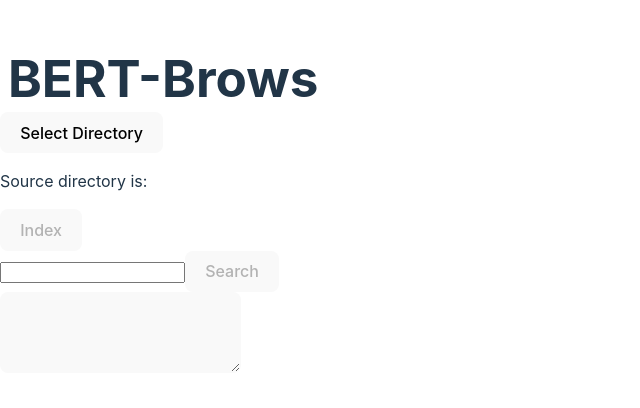
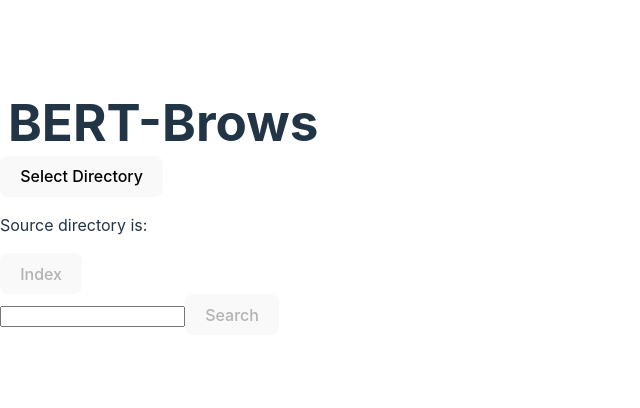
Before and after one commit to spikelynch/bert-brows, a React (Vite) app: page / in a window 1280 px wide. Shown: the part 188-596 px from the top of the page, without its empty margins (0-640 px from the left). Built offline with nearby package versions, Linux system fonts and the light colour scheme.

Commit message:
Improved results rendering, fixed bug because I misunderstood the 'ready' message from the worker

```diff
--- a/src/App.jsx
+++ b/src/App.jsx
@@ -19,7 +19,7 @@ function App() {
   const [progressItems, setProgressItems] = useState([]);
   const [sourceDir, setSourceDir] = useState(null);
   const [query, setQuery] = useState('');
-  const [results, setResults] = useState('');
+  const [results, setResults] = useState([]);
 
 
   const worker = useRef(null);
@@ -60,12 +60,18 @@ function App() {
           break;
 
         case 'ready':
-          // Pipeline ready: the worker is ready to accept messages.
+          console.log("Who sent me a ready message?");
+          break;
+
+        case 'indexed':
+          console.log("Indexing is done");
           setSearchDisabled(false);
           break;
 
+
         case 'complete':
           // Search results are back
+          console.log("results", e.data.results);
           setResults(e.data.results);
           setSearchDisabled(false);
           break;
@@ -192,7 +198,13 @@ const loadTextDocs = async (directory) => {
       </div>
 
      <div className='results-container'>
-        <textarea value={results} rows={3} readOnly></textarea>
+        {results.map(result => (
+          <div className="search-result">
+            <div className="search-text">{result[1]}</div>
+            <div className="search-doc">{result[2]}</div>
+          </div>
+          ))
+        }
       </div>
     </div>
 
--- a/src/worker.js
+++ b/src/worker.js
@@ -25,27 +25,23 @@ function calculateCosineSimilarity(queryEmbedding, embedding) {
   let queryMagnitude = 0;
   let embeddingMagnitude = 0;
   let queryEmbeddingLength = queryEmbedding.data.length;
-  console.log(`embedding length = ${queryEmbeddingLength}`);
   for (let i = 0; i < queryEmbeddingLength; i++) {
       dotProduct += queryEmbedding.data[i] * embedding.data[i];
       queryMagnitude += queryEmbedding.data[i] ** 2;
       embeddingMagnitude += embedding.data[i] ** 2;
   }
-  console.log(`components ${dotProduct} ${queryMagnitude} ${embeddingMagnitude}`);
   return dotProduct / (Math.sqrt(queryMagnitude) * Math.sqrt(embeddingMagnitude));
 };
 
 
 function doSearch(queryEmbedding) {
   const results = [];
-  console.log(`search ${queryEmbedding} ${index}`);
-  console.log(index);
   for (const item of index) {
    const csim = calculateCosineSimilarity(queryEmbedding, item["embedding"]);
    results.push([csim, item["text"], item["file"]]);
   }
   results.sort((a, b) => b[0] - a[0]);
-  return results.map((r) => r[1]);
+  return results;
 }
 
 
@@ -61,7 +57,6 @@ self.addEventListener('message', async (event) => {
 
 
   let op = event.data.operation;
-  console.log("in worker", event.data);
   if( op === "index" ) {
     index.length = 0;
     console.log("building index");
@@ -72,18 +67,16 @@ self.addEventListener('message', async (event) => {
     }
     console.log("done");
     self.postMessage({
-        status: 'ready',
+        status: 'indexed',
     });
   } else {
-    console.log("Search");
     const query = event.data.query;
-    console.log(`Query = ${query}`);
     const qembedding = await indexer(query);
-    console.log(`Embedding = ${qembedding}`);
     const matches = doSearch(qembedding);
+    console.log(matches.slice(0,5));
     self.postMessage({
       status: 'complete',
-      results: matches,
+      results: matches.slice(0, 5),
     })
   }
 });
```
